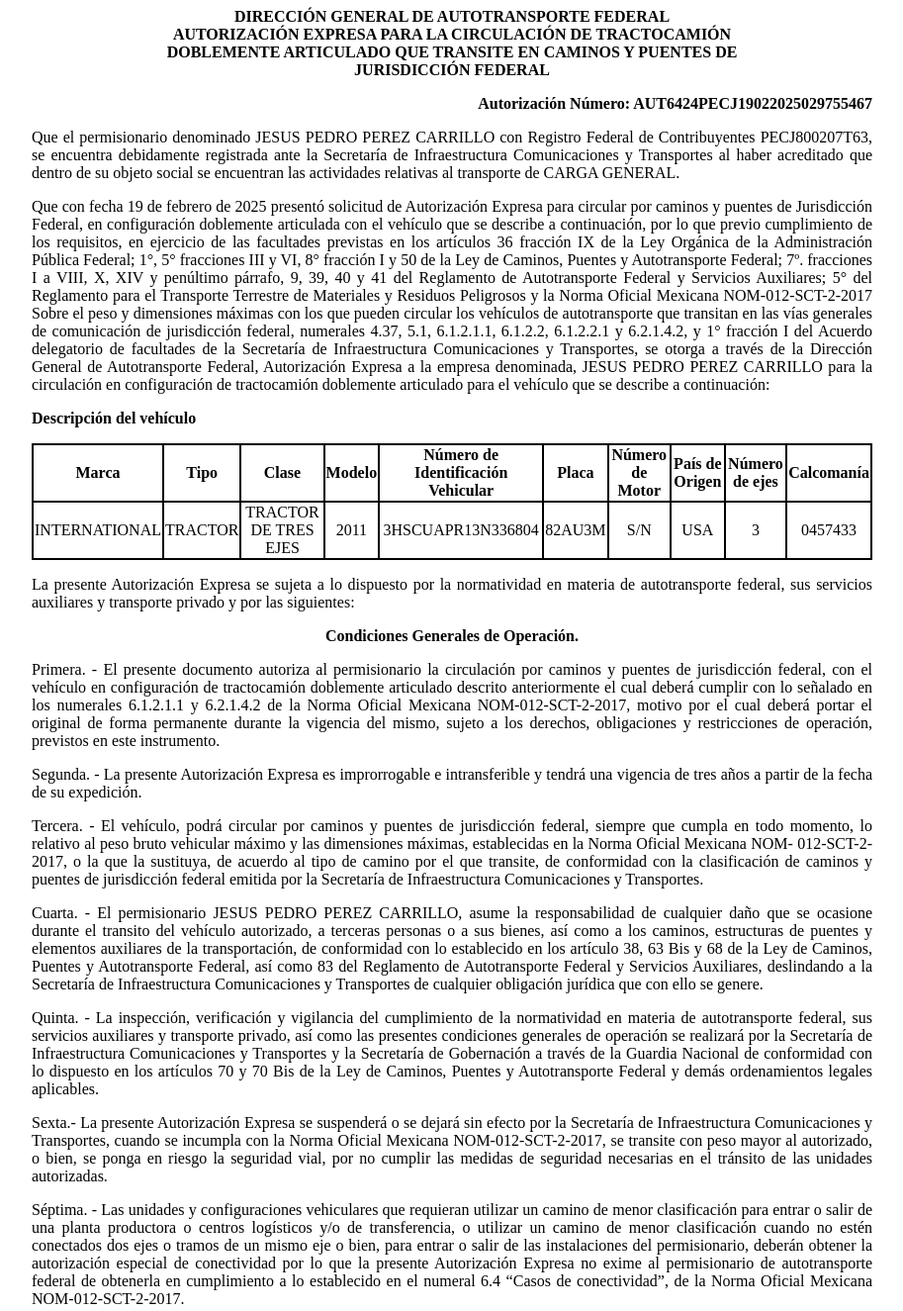
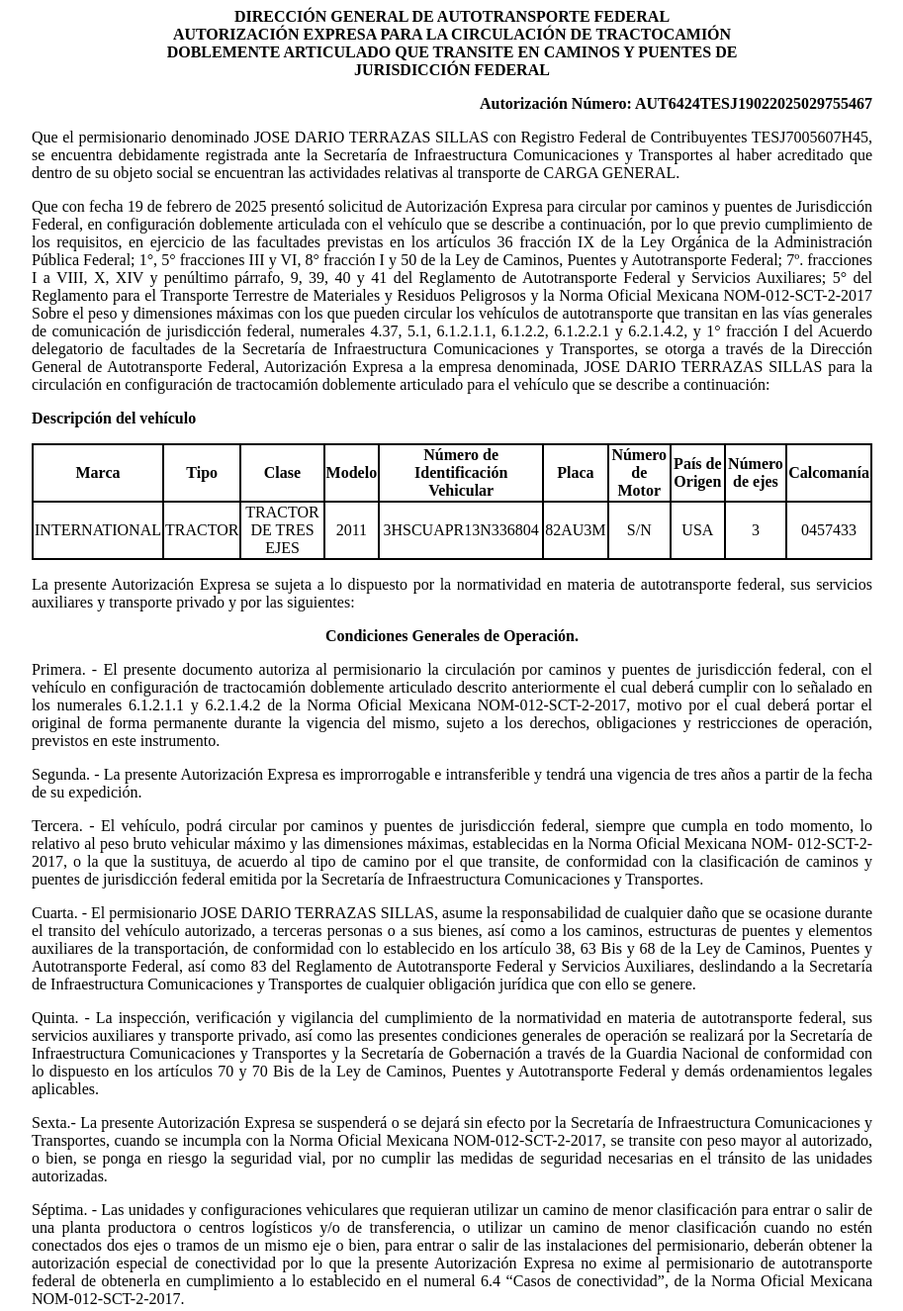
Before and after one commit to app-sct1/ConsultaAutDobleRemolque-folio-0253402, a plain HTML site: page index.html in a window 1280 px wide. Shown: the top 1325 px of the page at 99% size, without its empty margins (183-1096 px from the left). Drawn offline with Linux system fonts and the light colour scheme.

Commit message:
Update index.html

```diff
--- a/index.html
+++ b/index.html
@@ -75,11 +75,11 @@
 						<p class="sinMargen">DOBLEMENTE ARTICULADO QUE TRANSITE EN CAMINOS Y PUENTES DE</p>
 						<p class="sinMargen">JURISDICCIÓN FEDERAL</p>
 					</div>
-<p class="derechaNegro">Autorización Número: AUT6424PECJ19022025029755467</p>
+<p class="derechaNegro">Autorización Número: AUT6424TESJ19022025029755467</p>
 
 					<p class="justificado">Que el permisionario denominado
-						JESUS PEDRO PEREZ CARRILLO con Registro Federal de
-						Contribuyentes PECJ800207T63, se encuentra
+						JOSE DARIO TERRAZAS SILLAS con Registro Federal de
+						Contribuyentes TESJ7005607H45, se encuentra
 						debidamente registrada ante la Secretaría de Infraestructura
 						Comunicaciones y Transportes al haber acreditado que dentro de su
 						objeto social se encuentran las actividades relativas al
@@ -106,7 +106,7 @@
 						facultades de la Secretaría de Infraestructura Comunicaciones y
 						Transportes, se otorga a través de la
 						Dirección General de Autotransporte Federal, Autorización Expresa a la
-						empresa denominada, JESUS PEDRO PEREZ CARRILLO para la
+						empresa denominada, JOSE DARIO TERRAZAS SILLAS para la
 						circulación en configuración de tractocamión doblemente articulado
 						para el vehículo que se describe a continuación:</p>
 
@@ -174,7 +174,7 @@
 						Secretaría de Infraestructura Comunicaciones y Transportes.</p>
 
 					<p class="justificado">Cuarta. - El permisionario
-						JESUS PEDRO PEREZ CARRILLO, asume la responsabilidad de
+						JOSE DARIO TERRAZAS SILLAS, asume la responsabilidad de
 						cualquier daño que se ocasione durante el transito del vehículo
 						autorizado, a terceras personas o a sus bienes, así como a los
 						caminos, estructuras de puentes y elementos auxiliares de la
```
